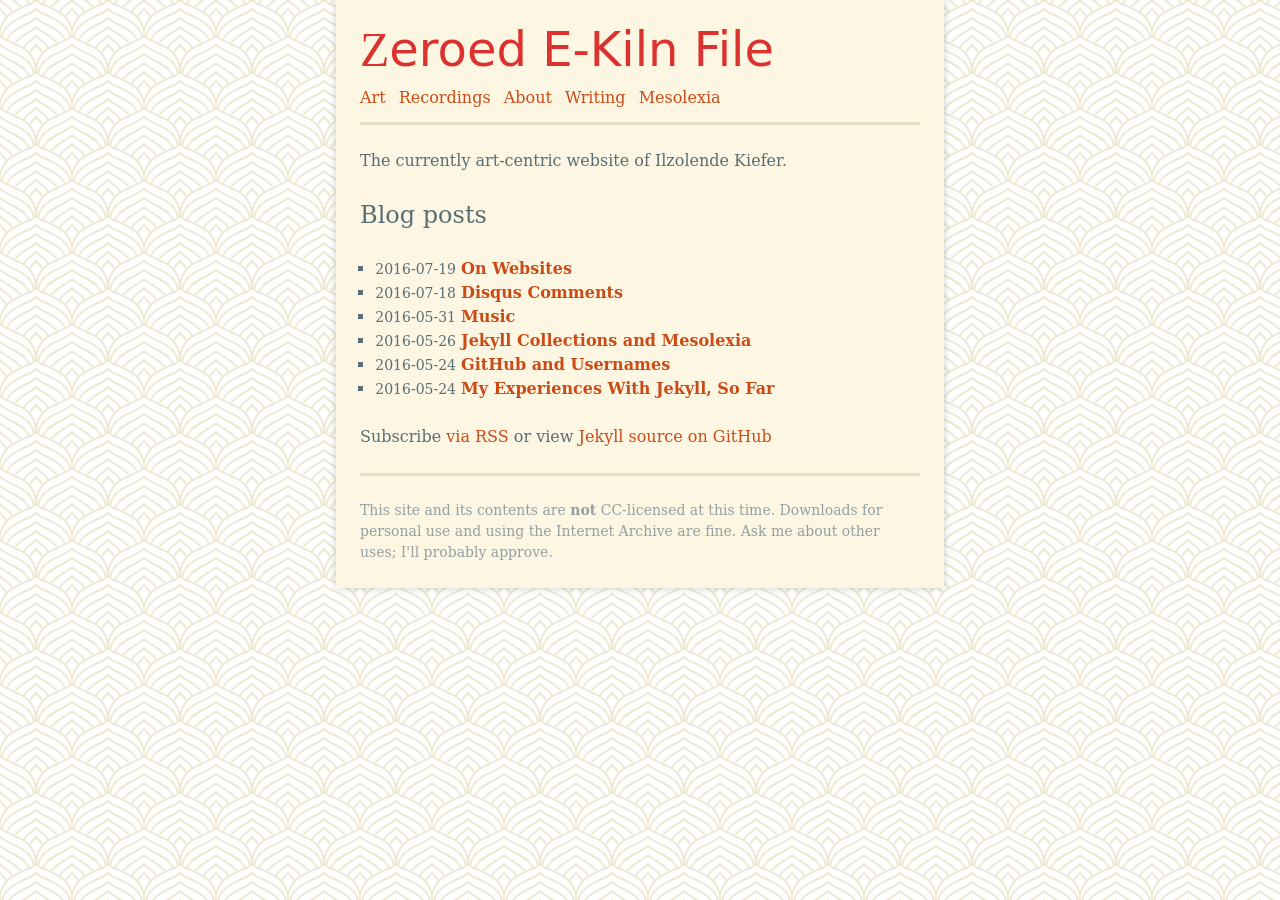
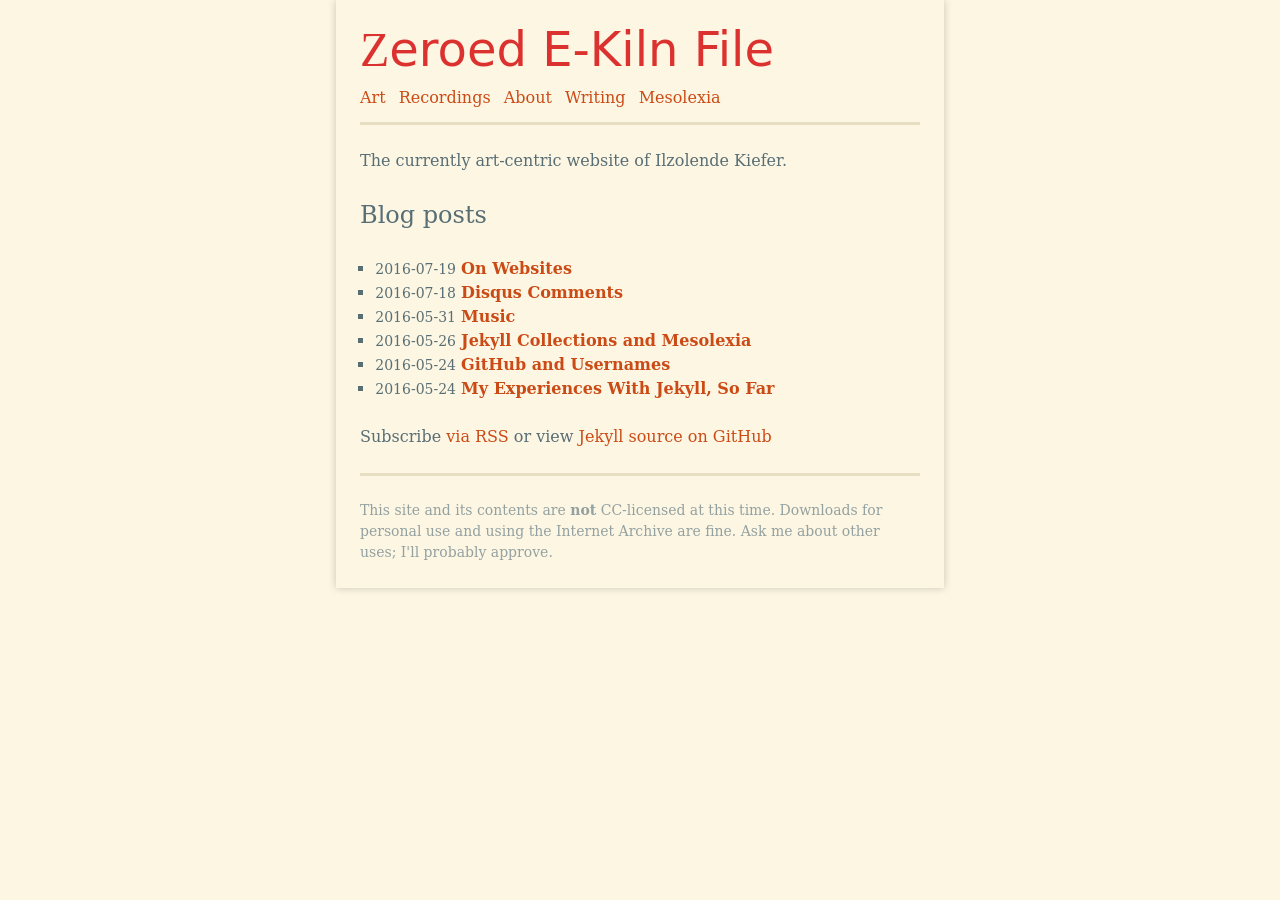
Before and after one commit to ilzolende/ilzolende.github.io, a Jekyll site: the page built from index.html, in a window 1280 px wide. Built offline with Jekyll 4.4.1, drawn with Linux system fonts in a browser that asks for light colours; some web fonts are replaced.

Commit message:
adjusted backgrounds

```diff
--- a/_sass/color-schemes/_solarized-light.scss
+++ b/_sass/color-schemes/_solarized-light.scss
@@ -26,10 +26,7 @@ $dividing-line-color: darken($base2, 5%); //lowest contrast
 $link-color: $orange; //unclicked link
 $link-visited-color: $magenta; //clicked link
 $main-title-color: $red; //title
-
-html {
-  background-image: url('/assets/images/onions2.svg');
-}
+$site-background: url('/assets/images/onions2.svg');
 pre, code {
   border-color: darken($base2, 15%) !important;
   background-color: $base2 !important;
--- a/_sass/color-schemes/_solarized.scss
+++ b/_sass/color-schemes/_solarized.scss
@@ -26,7 +26,7 @@ $dividing-line-color: $base02; //lowest contrast
 $link-color: $violet; //unclicked link
 $link-visited-color: $blue; //clicked link
 $main-title-color: $cyan; //title
-html {background-image: url('/assets/images/fishscale.svg');}
+$site-background: url('/assets/images/fishscale.svg');
 pre, code {
   border-color: $base02 !important;
   background-color: transparentize($base02, 0.5) !important;
```
